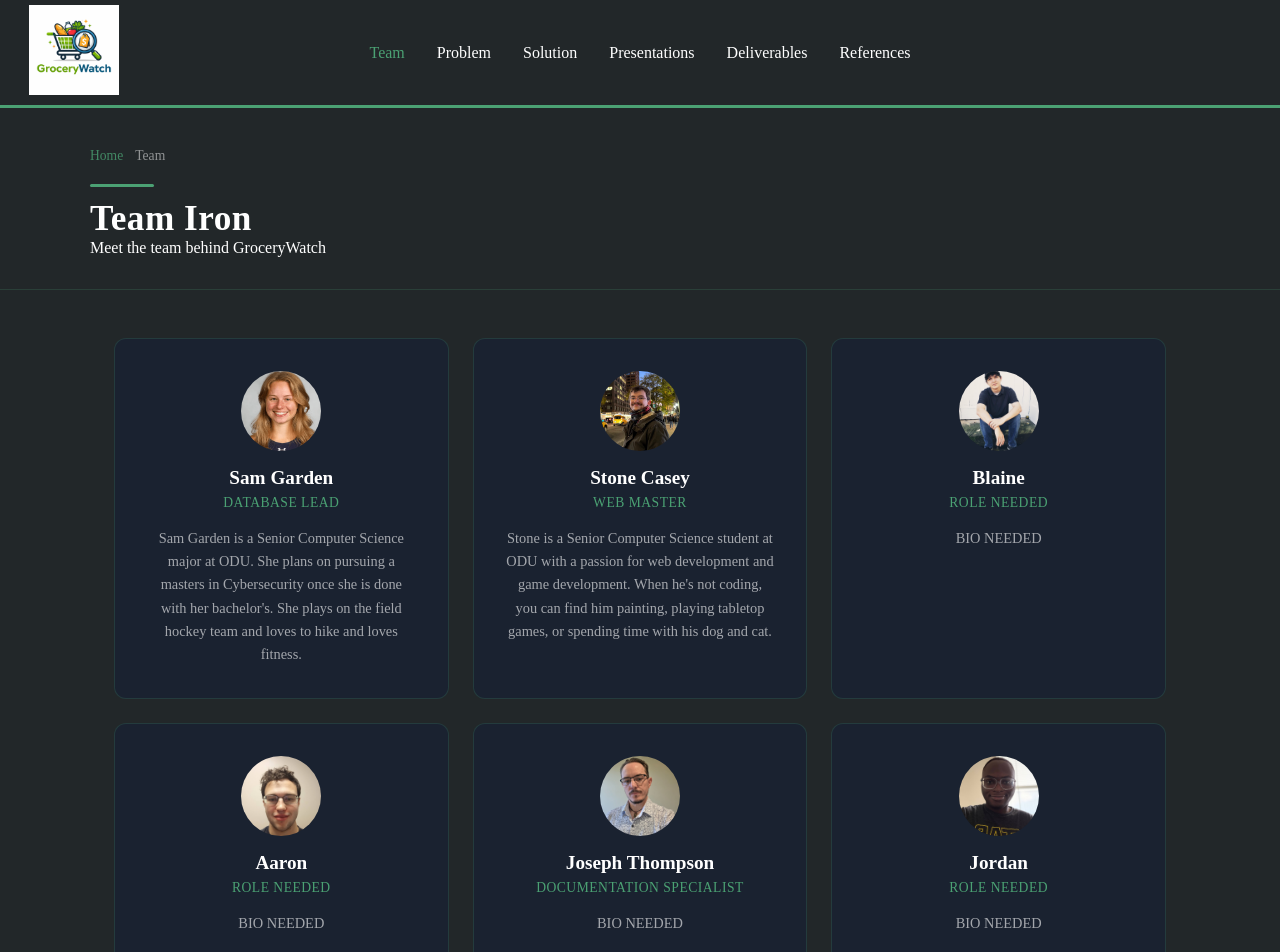
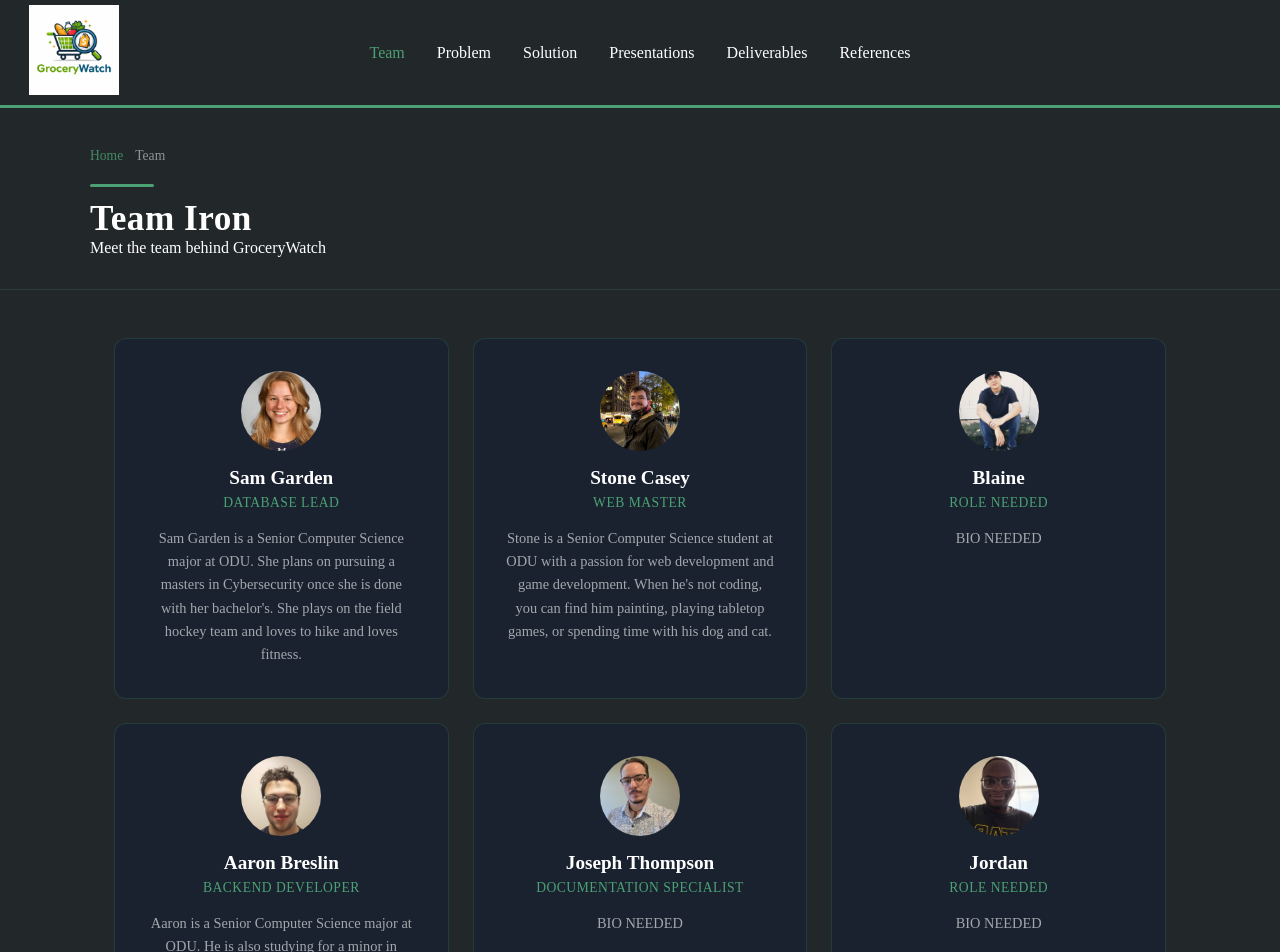
Before and after one commit to StoneLikesCode/GroceryWatch, a React (Vite) app: page /#/Team in a window 1280 px wide. Shown: the top 952 px of the page. Built offline with nearby package versions, Linux system fonts and the light colour scheme.

Commit message:
Added Aaron bio to team.jsx

```diff
--- a/src/pages/Team.jsx
+++ b/src/pages/Team.jsx
@@ -29,9 +29,9 @@ export default function Team(){
                 bio="BIO NEEDED"
                 src={BlaineImage}/>
             <Member
-                name="Aaron"
-                role="ROLE NEEDED"
-                bio="BIO NEEDED"
+                name="Aaron Breslin"
+                role="Backend Developer"
+                bio="Aaron is a Senior Computer Science major at ODU. He is also studying for a minor in Computer Engineering. In his free time he enjoys reading books and playing both board games and video games with friends."
                 src={AaronImage}/>
             <Member
                 name="Joseph Thompson"
```
